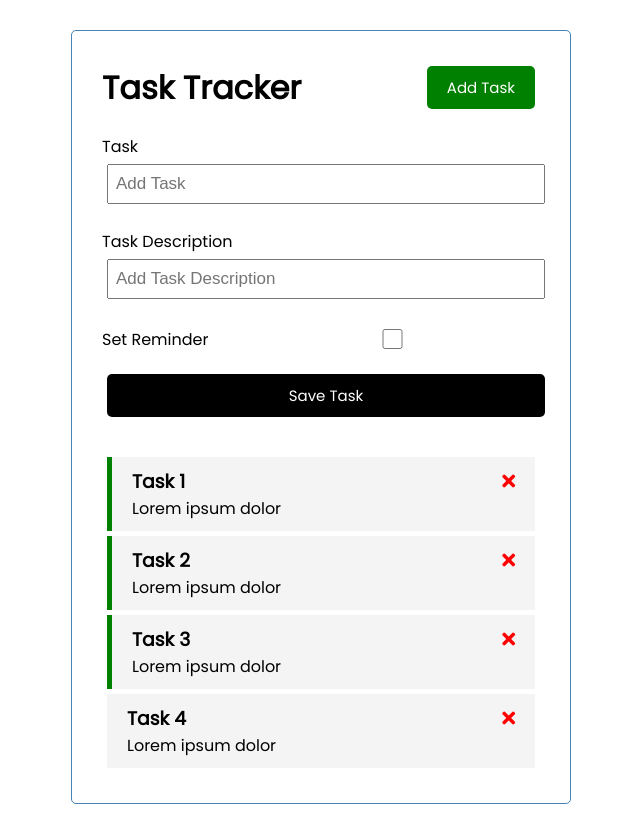
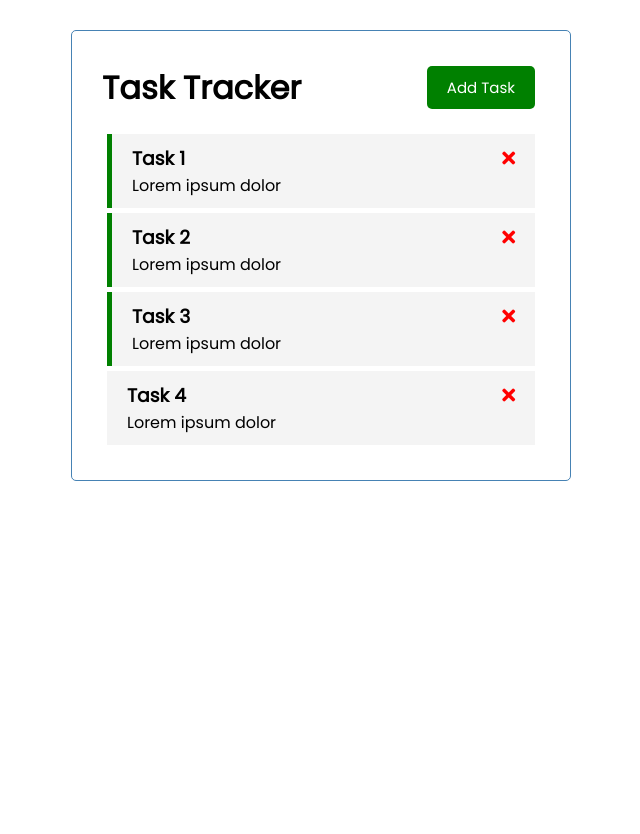
Before and after one commit to danielhumgon/vue-2021, a Vue app: page / in a window 1280 px wide. Shown: the whole page, without its empty margins (319-959 px from the left). After the commit the page ends 800 px from the top, so only its background shows below. Built offline with nearby package versions, Linux system fonts and the light colour scheme.

Commit message:
Added form toggle to add task button

```diff
--- a/src/App.vue
+++ b/src/App.vue
@@ -1,7 +1,9 @@
 <template>
 <div class="container">
-    <Header title="Task Tracker"/>
-    <AddTask @add-task="addTask" />
+    <Header @toggle-add-task="toggleAddTask" title="Task Tracker"/>
+    <div v-show="showAddTask">
+        <AddTask @add-task="addTask" />
+    </div>
     <Tasks @toggle-reminder="toggleReminder" @delete-task="deleteTask" :tasks="tasks" />
 </div>
 
@@ -22,7 +24,8 @@
   },
   data() {
     return {
-      tasks: []
+      tasks: [],
+      showAddTask: false
     }
   },
   methods: {
@@ -35,6 +38,9 @@
       toggleReminder(id) {
         this.tasks = this.tasks.map((task) => task.id === id
         ? {...task, reminder: !task.reminder }: task)
+      },
+      toggleAddTask(){
+        this.showAddTask =  !this.showAddTask
       }
   },
   created() {
--- a/src/components/Button.vue
+++ b/src/components/Button.vue
@@ -11,7 +11,7 @@
         },
         methods: {
             onClick() {
-                console.log('Clicked!')
+                this.$emit('toggle-add-task')
             }
         }
     }
--- a/src/components/Header.vue
+++ b/src/components/Header.vue
@@ -1,7 +1,7 @@
 <template>
     <header>
         <h1>{{title}}</h1>
-        <Button text="Add Task" color="green"/>
+        <Button @toggle-add-task="$emit('toggle-add-task')" text="Add Task" color="green"/>
     </header>
 </template>
 
```
